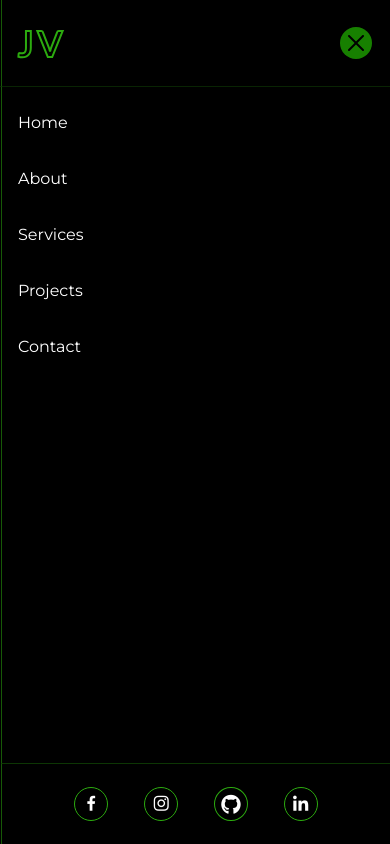
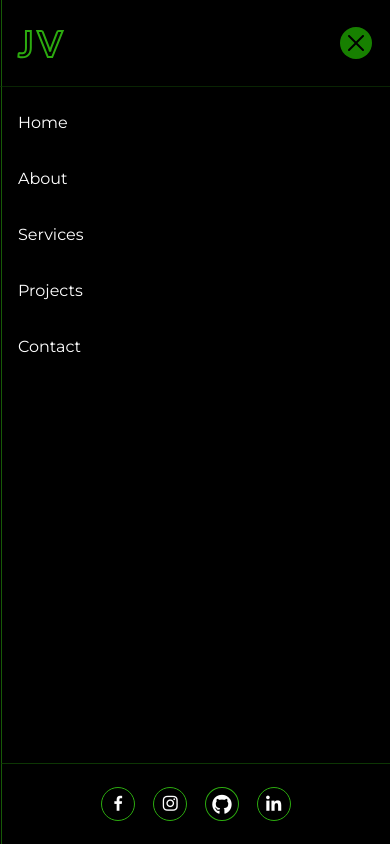
Before and after one commit to jesninvence/MyPortfolio, a plain HTML site: page index.html in a window 390 px wide. Both pictures are taken after a click on the button "Toggle navigation". Shown: the top 844 px of the page. Drawn offline with nearby package versions, Linux system fonts and the light colour scheme; a web font is replaced by a local one.

Commit message:
updating

```diff
--- a/style.css
+++ b/style.css
@@ -116,7 +116,7 @@
     .navbar .nav-footer a {
         font-size: 20px;
         color: white;
-        margin: 1rem;
+        margin: 7px;
         border: 1px solid rgb(44, 171, 15);
         border-radius: 50%;
         padding: 4px 6px;
```
